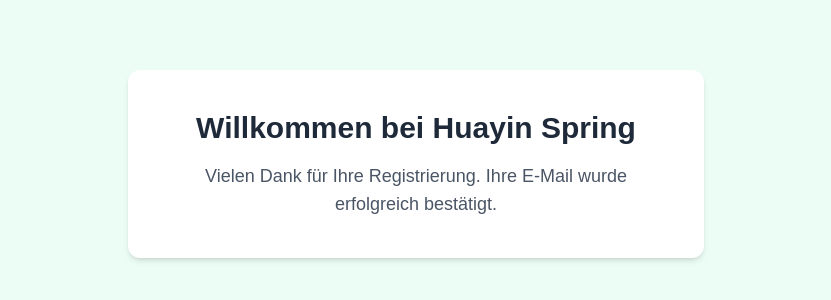
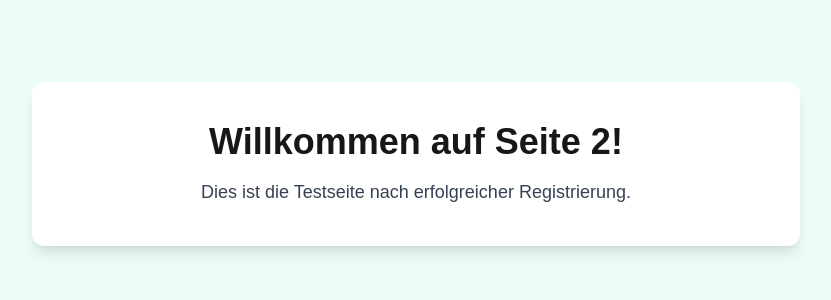
Before and after one commit to hdrlive/huayinspring-website, a Next.js app: page /src/app/seite2 in a window 1280 px wide. Shown: the part 236-536 px from the top of the page, without its empty margins (224-1055 px from the left). Built offline with nearby package versions, Linux system fonts and the light colour scheme.

Commit message:
Update page.tsx

```diff
--- a/src/app/src/app/seite2/page.tsx
+++ b/src/app/src/app/seite2/page.tsx
@@ -1,14 +1,12 @@
 export default function Seite2() {
   return (
-    <div className="bg-emerald-50 min-h-screen flex items-center justify-center">
-      <div className="bg-white max-w-xl p-10 rounded-xl shadow-md text-center">
-        <h1 className="text-3xl font-bold text-gray-800 mb-4">
-          Willkommen bei Huayin Spring
-        </h1>
-        <p className="text-lg text-gray-600">
-          Vielen Dank für Ihre Registrierung. Ihre E-Mail wurde erfolgreich bestätigt.
+    <div className="bg-emerald-50 min-h-screen py-12 flex items-center justify-center">
+      <main className="bg-white max-w-3xl w-full p-10 rounded-xl shadow-lg text-center">
+        <h1 className="text-4xl font-extrabold mb-4">Willkommen auf Seite 2!</h1>
+        <p className="text-lg text-gray-700">
+          Dies ist die Testseite nach erfolgreicher Registrierung.
         </p>
-      </div>
+      </main>
     </div>
   );
 }
```
